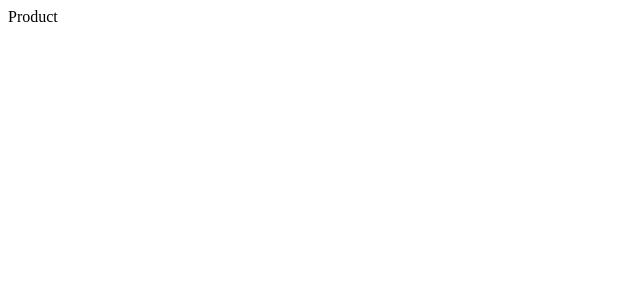
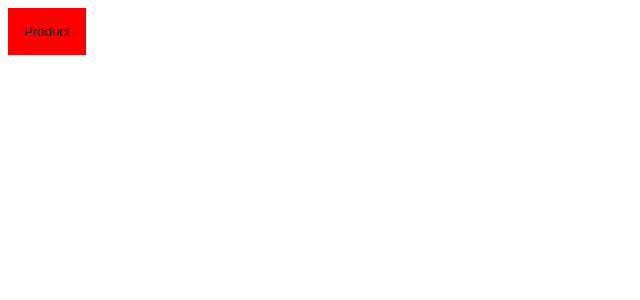
Before and after one commit to gustavosalviato/ignite-shop, a Next.js app: page /product/1 in a window 1280 px wide. Shown: the top 300 px of the page, without its empty margins (0-640 px from the left). Built offline with nearby package versions, Linux system fonts and the light colour scheme.

Commit message:
Configuração Inicial do Stitches

```diff
--- a/package.json
+++ b/package.json
@@ -9,6 +9,7 @@
     "lint": "next lint"
   },
   "dependencies": {
+    "@stitches/react": "^1.2.8",
     "@types/node": "18.11.9",
     "@types/react": "18.0.25",
     "@types/react-dom": "18.0.8",
--- a/src/pages/_document.tsx
+++ b/src/pages/_document.tsx
@@ -1,4 +1,5 @@
 import { Head, Html, Main, NextScript } from 'next/document'
+import { getCssText } from '../styles'
 export const Document = () => {
     return (
         <Html>
@@ -6,6 +7,8 @@
                 <link rel="preconnect" href="https://fonts.googleapis.com" />
                 <link rel="preconnect" href="https://fonts.gstatic.com" crossOrigin="anonymous" />
                 <link href="https://fonts.googleapis.com/css2?family=Roboto:wght@400;700&display=swap" rel="stylesheet" />
+
+                <style id="stitches" dangerouslySetInnerHTML={{ __html: getCssText() }} />
             </Head>
             <body>
                 <Main />
--- a/src/pages/product/[id].tsx
+++ b/src/pages/product/[id].tsx
@@ -1,12 +1,16 @@
-import { useRouter } from 'next/router'
+import { styled } from "../../styles"
+
+const Button = styled('button', {
+    backgroundColor: "$tomato",
+    padding: '16px',
+    border: '0',
+})
 
 export const Product = () => {
-    const { query } = useRouter()
-    console.log(query)
     return (
-        <div>
+        <Button>
             Product
-        </div>
+        </Button>
     )
 }
 
--- /dev/null
+++ b/src/styles/index.ts
@@ -0,0 +1,18 @@
+import { createStitches } from '@stitches/react'
+
+export const {
+    config,
+    styled,
+    css,
+    globalCss,
+    keyframes,
+    getCssText,
+    theme,
+    createTheme,
+} = createStitches({
+    theme: {
+        colors: {
+            tomato: 'red',
+        }
+    }
+})
```
Also changed, not shown: 1 other file (tests, documents, lock files or other folders).
